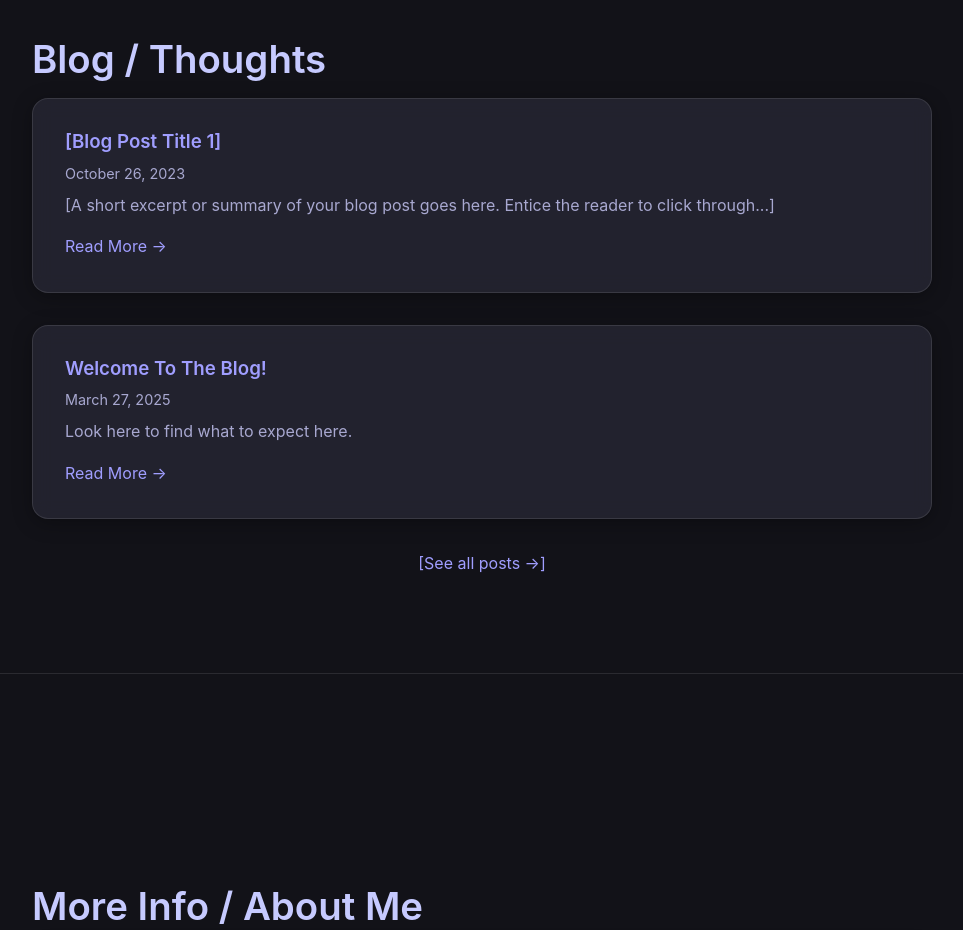
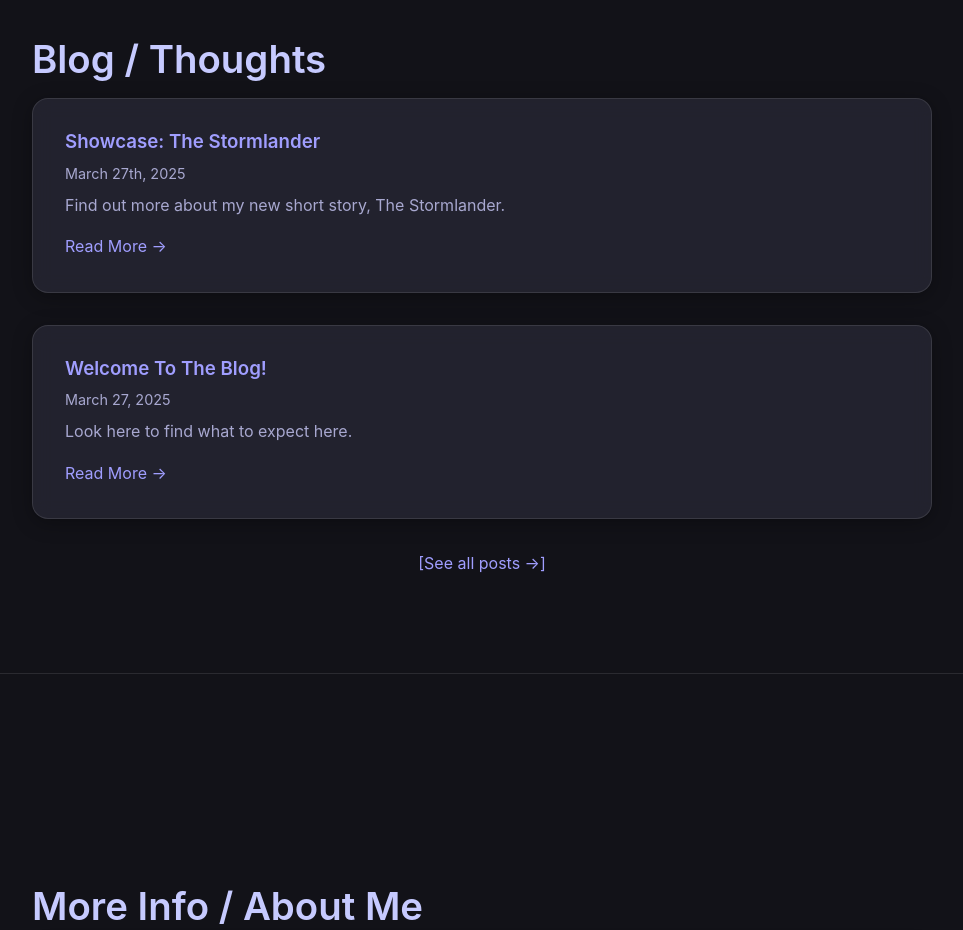
Before and after one commit to Project-Fireplace/Ethan-Blog, a plain HTML site: page index.html in a window 1280 px wide. Shown: the part 860-1790 px from the top of the page, without its empty margins (158-1121 px from the left). Drawn offline with Linux system fonts and the light colour scheme.

Commit message:
Update index.html

```diff
--- a/index.html
+++ b/index.html
@@ -338,10 +338,10 @@
                 <h2 id="blog-heading" style="--child-index: 1;">Blog / Thoughts</h2>
 
                 <article class="blog-post-preview glass-card" style="--child-index: 2;">
-                    <h3><a href="#">[Blog Post Title 1]</a></h3>
-                    <span class="date">October 26, 2023</span>
-                    <p>[A short excerpt or summary of your blog post goes here. Entice the reader to click through...]</p>
-                    <a href="#">Read More →</a>
+                    <h3><a href="blog-posts/showcase_001.html">Showcase: The Stormlander</a></h3>
+                    <span class="date">March 27th, 2025</span>
+                    <p>Find out more about my new short story, The Stormlander.</p>
+                    <a href="blog-posts/showcase_001.html">Read More →</a>
                 </article>
 
                 <article class="blog-post-preview glass-card" style="--child-index: 3;">
```
